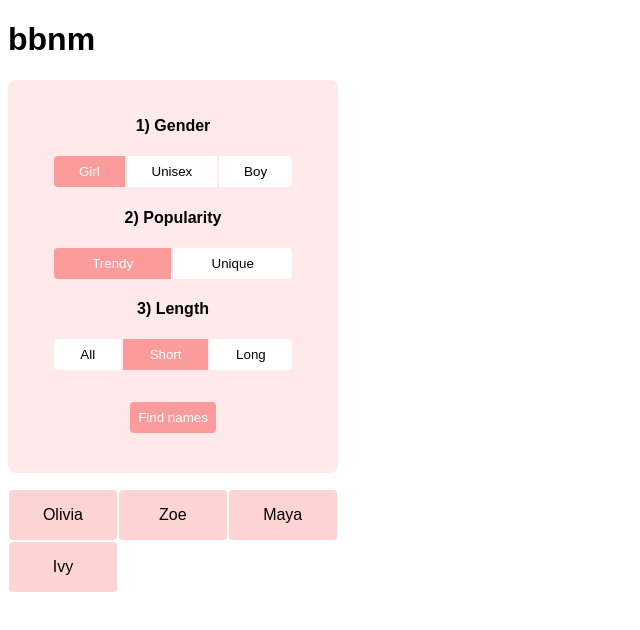
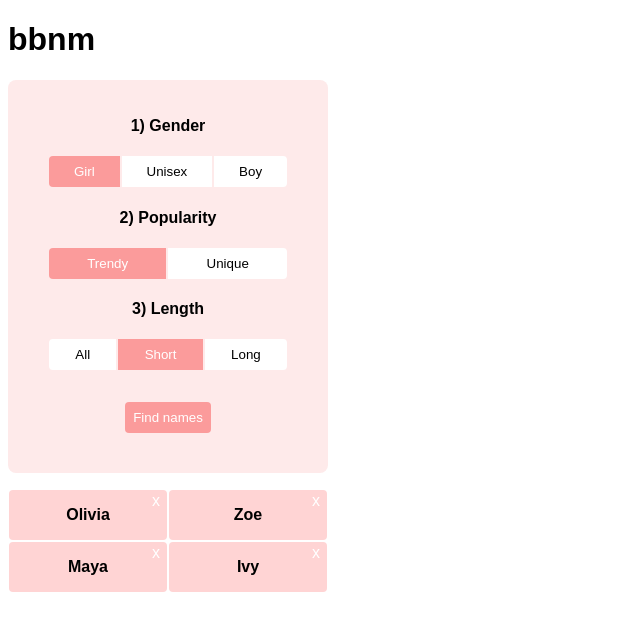
Before and after one commit to tadasmajeris/babyname, a Nuxt app: page / in a window 1280 px wide. Both pictures are taken after a click on the button "Find names". Shown: the top 630 px of the page, without its empty margins (0-640 px from the left). Built offline with nearby package versions, Linux system fonts and the light colour scheme.

Commit message:
removing cards

```diff
--- a/app.vue
+++ b/app.vue
@@ -42,6 +42,12 @@
       buttons: [Length.ALL, Length.SHORT, Length.LONG]
     }
   ]
+
+  const removeName = (index: number) => {
+    const filteredNames = [...selectedNames.value]
+    filteredNames.splice(index, 1);
+    selectedNames.value = filteredNames;
+  }
 </script>
 
 <template>
@@ -53,7 +59,7 @@
     </div>
 
     <div class="cards">
-      <CardName v-for="(name, i) in selectedNames" :key="i" :name="name" />
+      <CardName v-for="(name, i) in selectedNames" :key="i" :name="name" @remove="()=>removeName(i)" :index="i"/>
     </div>
   </div>
 </template>
@@ -74,7 +80,7 @@ button {
   font-family: Arial, Helveticam sans-serif;
 }
 .options, .cards {
-  max-width: 330px;
+  max-width: 320px;
 }
 .options {
   box-sizing: border-box;
--- a/components/Card/Name.vue
+++ b/components/Card/Name.vue
@@ -1,22 +1,44 @@
 <script lang="ts" setup>
 interface Props {
   name: string;
+  index: number;
 }
 const props = defineProps<Props>()
+
+const emit = defineEmits(["remove "])
+const removeName = () => {
+  emit("remove", props.index)
+}
 </script>
 
 <template>
-  <div class="card">{{name}}</div>
+  <div class="card">
+    <h4>{{name}}</h4>
+    <div class="x" @click="removeName(name)">x</div>
+  </div>
 </template>
 
 <style scoped>
 .card {
   box-sizing: border-box;
-  width: calc(33.3% - 2px);
+  width: calc(50% - 2px);
   padding: 1rem;
   text-align: center;
   background: #ffd4d4;
   margin: 1px;
   border-radius: 4px;
+  position: relative;
+}
+
+h4 {
+  margin: 0;
+}
+
+.x {
+  cursor: pointer;
+  position: absolute;
+  right: 7px;
+  top: 2px;
+  color: white;
 }
 </style>
```
